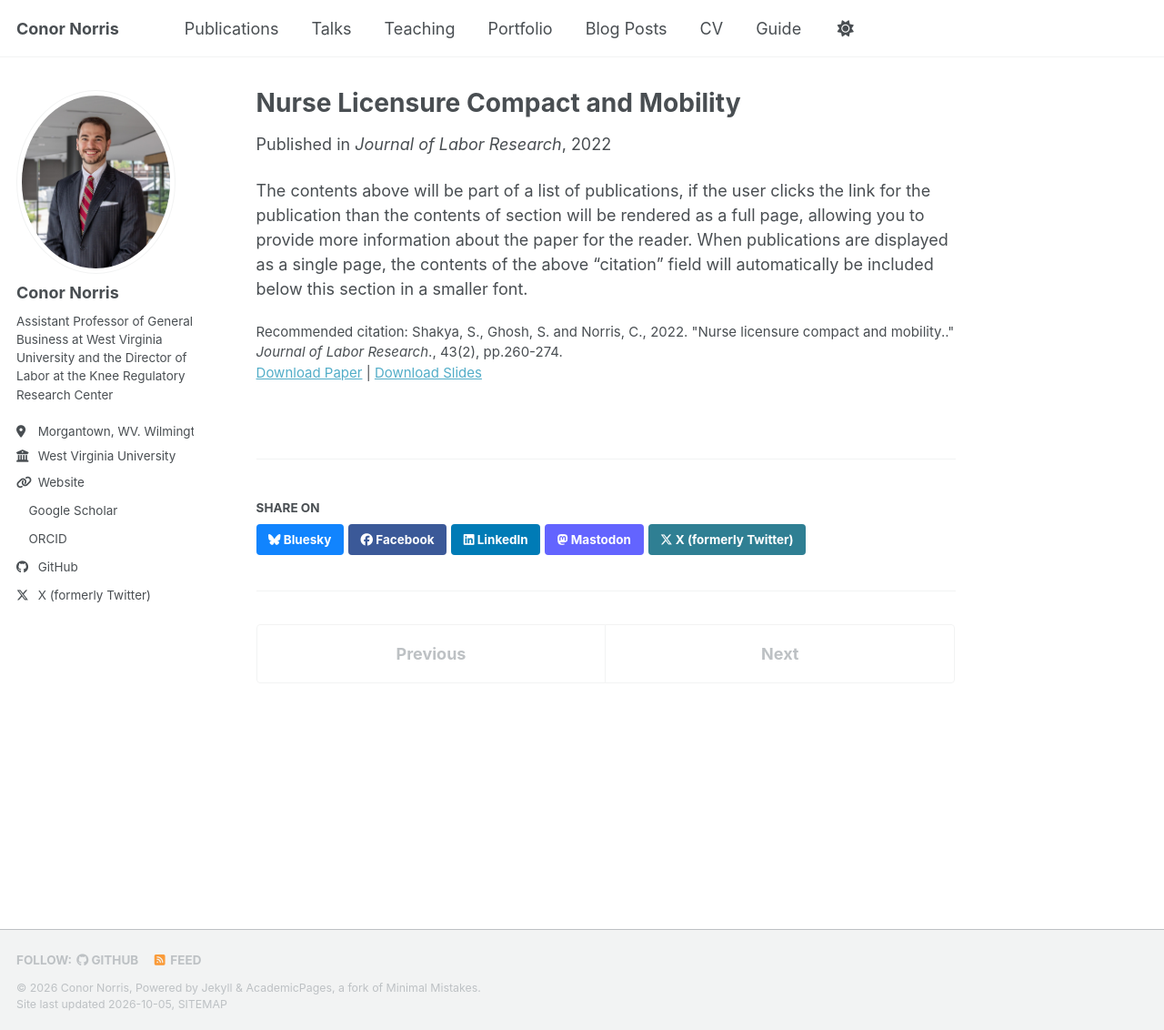
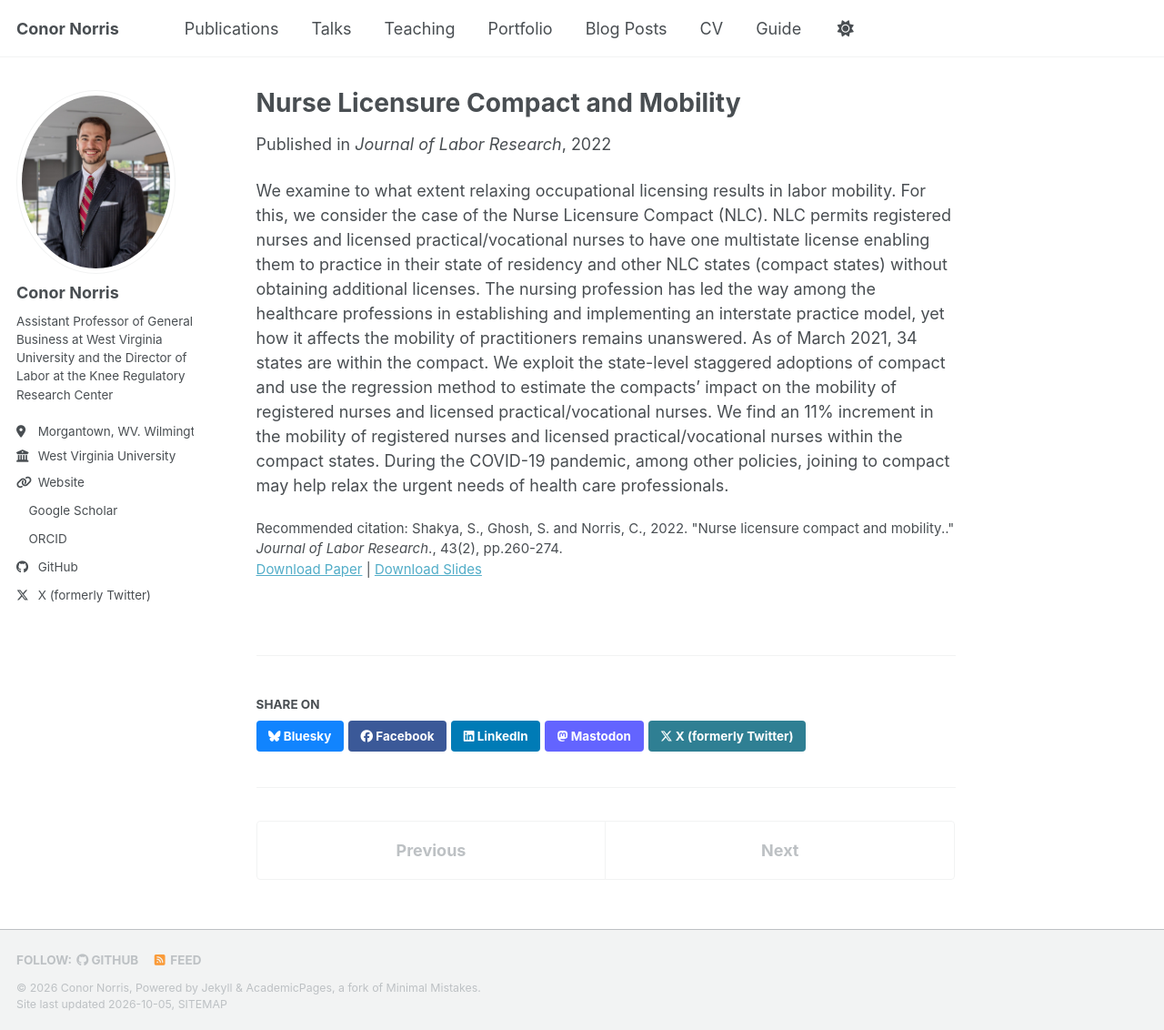
Before and after one commit to conornorris/conornorris.github.io, a Jekyll site: the page built from _publications/2015-10-01-paper-title-number-3.md, in a window 1280 px wide and 1132 px high. Shown: the whole window at 91% size. Built offline with Jekyll 4.4.1, drawn with Linux system fonts in a browser that asks for light colours; a style sheet for code colours, icons or effects is not loaded.

Commit message:
Update 2015-10-01-paper-title-number-3.md

```diff
--- a/_publications/2015-10-01-paper-title-number-3.md
+++ b/_publications/2015-10-01-paper-title-number-3.md
@@ -11,4 +11,4 @@ paperurl: 'https://link.springer.com/article/10.1007/s12122-022-09333-2'
 citation: 'Shakya, S., Ghosh, S. and Norris, C., 2022. &quot;Nurse licensure compact and mobility..&quot; <i>Journal of Labor Research</i>., 43(2), pp.260-274.'
 ---
 
-The contents above will be part of a list of publications, if the user clicks the link for the publication than the contents of section will be rendered as a full page, allowing you to provide more information about the paper for the reader. When publications are displayed as a single page, the contents of the above "citation" field will automatically be included below this section in a smaller font.
+We examine to what extent relaxing occupational licensing results in labor mobility. For this, we consider the case of the Nurse Licensure Compact (NLC). NLC permits registered nurses and licensed practical/vocational nurses to have one multistate license enabling them to practice in their state of residency and other NLC states (compact states) without obtaining additional licenses. The nursing profession has led the way among the healthcare professions in establishing and implementing an interstate practice model, yet how it affects the mobility of practitioners remains unanswered. As of March 2021, 34 states are within the compact. We exploit the state-level staggered adoptions of compact and use the regression method to estimate the compacts’ impact on the mobility of registered nurses and licensed practical/vocational nurses. We find an 11% increment in the mobility of registered nurses and licensed practical/vocational nurses within the compact states. During the COVID-19 pandemic, among other policies, joining to compact may help relax the urgent needs of health care professionals.
```
